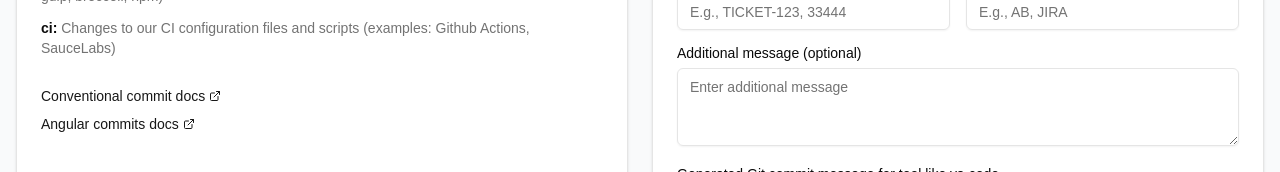
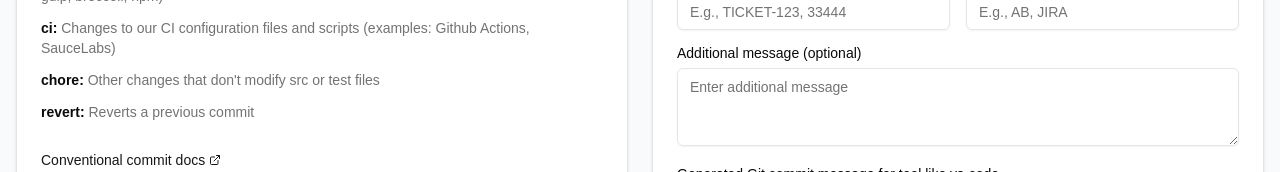
Before and after one commit to BOTOOM/conventional-commit-generator, a Next.js app: page / in a window 1280 px wide. Shown: the part 443-615 px from the top of the page. Built offline with nearby package versions, Linux system fonts and the light colour scheme; no server answers.

Commit message:
feat: add chore and revert types

```diff
--- a/src/data/commit-types.ts
+++ b/src/data/commit-types.ts
@@ -43,5 +43,15 @@ export const commitTypes = [
         key: 'ci',
         label: 'CI',
         description: 'Changes to our CI configuration files and scripts (examples: Github Actions, SauceLabs)'
-      }
+    },
+    {
+      key: 'chore',
+      label: 'Chore',
+      description: "Other changes that don't modify src or test files"
+    },
+    {
+      key: 'revert',
+      label: 'Revert',
+      description: 'Reverts a previous commit'
+    }
   ];
--- a/src/types/commit-form.ts
+++ b/src/types/commit-form.ts
@@ -1,4 +1,4 @@
-export type CommitType = 'feat' | 'fix' | 'docs' | 'test' | 'refactor' | 'style' | 'perf' | 'build' | 'ci';
+export type CommitType = 'feat' | 'fix' | 'docs' | 'test' | 'refactor' | 'style' | 'perf' | 'build' | 'ci' | 'chore' | 'revert';
 
 export interface CommitFormData {
   type: CommitType;
```
